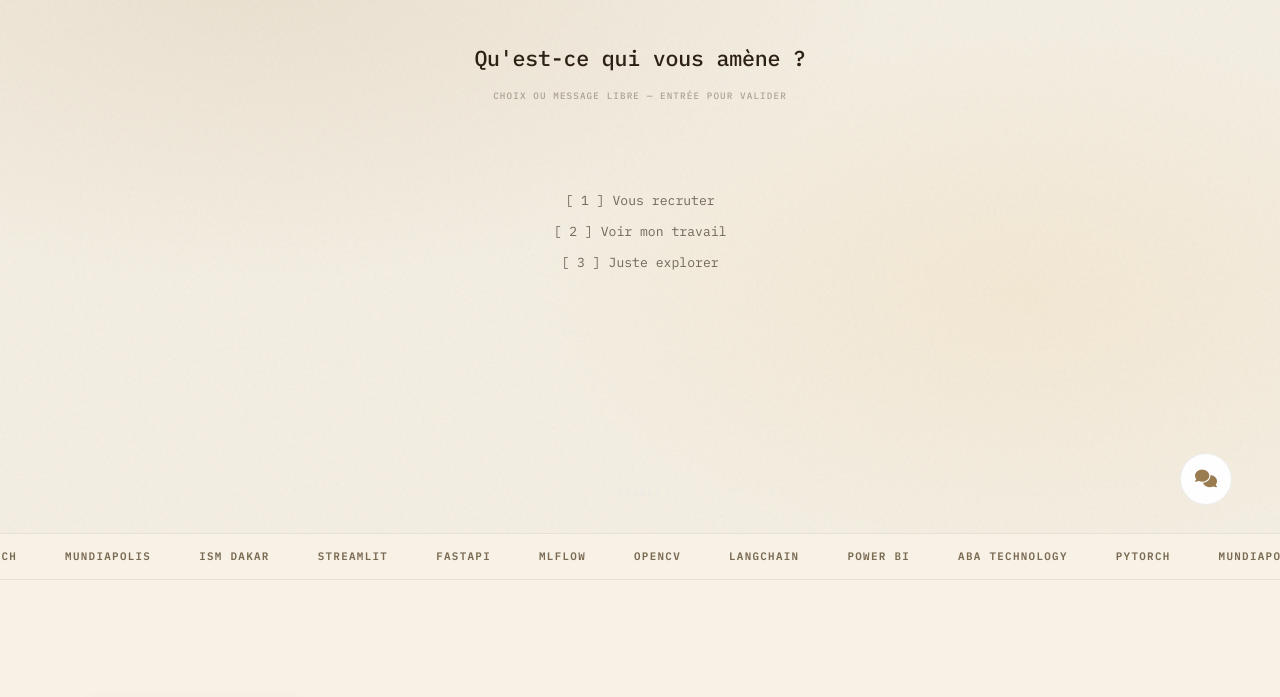
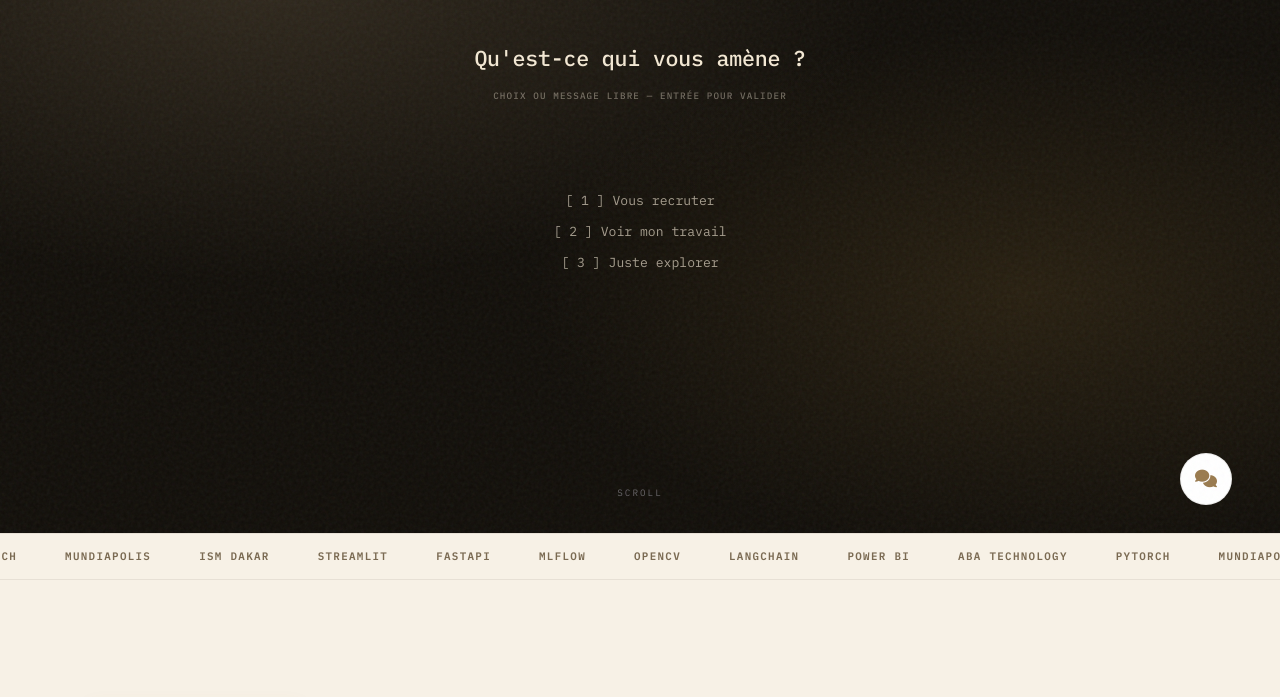
Before and after one commit to KalsoumDS/CV_Portfolio, a website: page index.html in a window 1280 px wide. Shown: the part 267-964 px from the top of the page. Drawn offline with Linux system fonts and the light colour scheme.

Commit message:
style: keep top terminal hero dark while keeping all content below light

```diff
--- a/style.css
+++ b/style.css
@@ -40,10 +40,10 @@
   --accent-3: #a7583d;
   --border: rgba(42, 31, 17, 0.08);
   --border-strong: rgba(42, 31, 17, 0.16);
-  --terminal-bg: #f5efe3;
-  --terminal-text: #2a1f11;
-  --terminal-muted: rgba(42, 31, 17, 0.65);
-  --terminal-faint: rgba(42, 31, 17, 0.35);
+  --terminal-bg: #0f0c07;
+  --terminal-text: #f3e8d4;
+  --terminal-muted: rgba(243, 232, 212, 0.65);
+  --terminal-faint: rgba(243, 232, 212, 0.40);
   --shadow: 0 8px 32px rgba(154, 123, 79, 0.10);
 }
 
```
